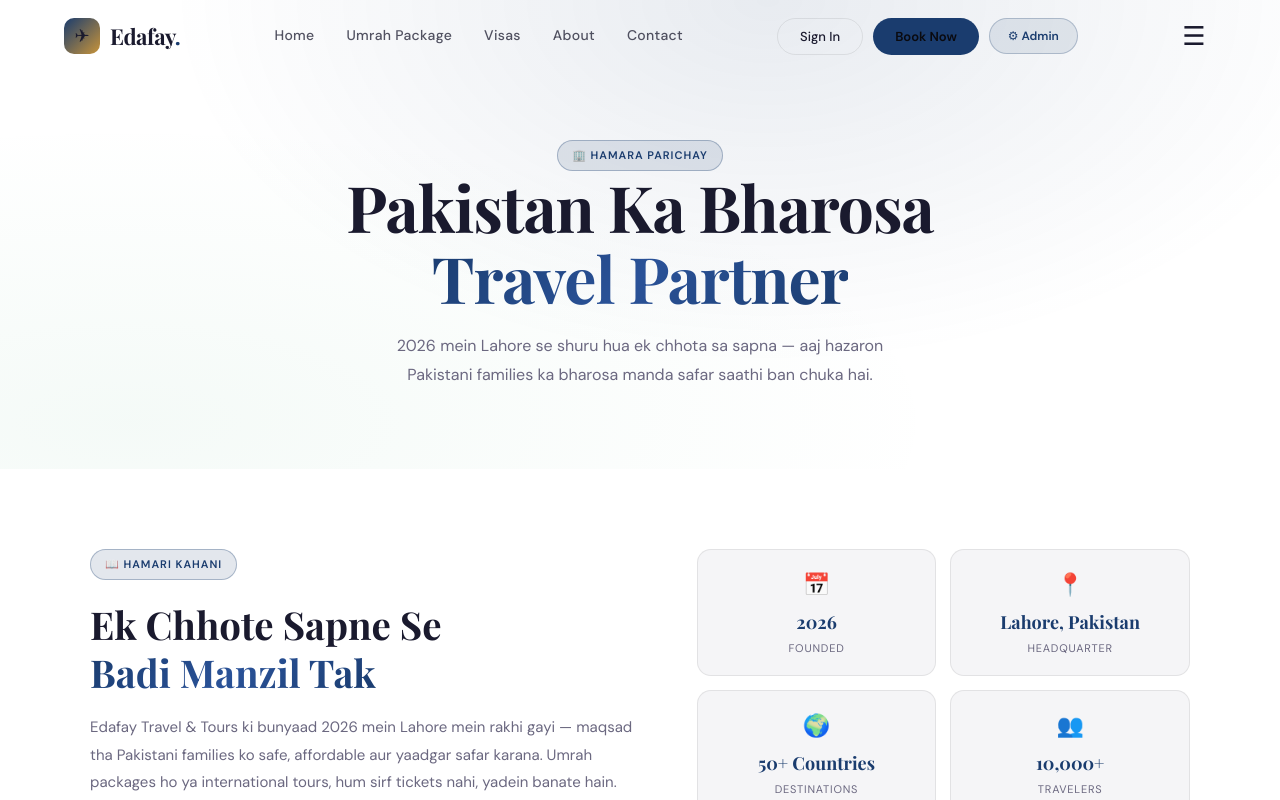
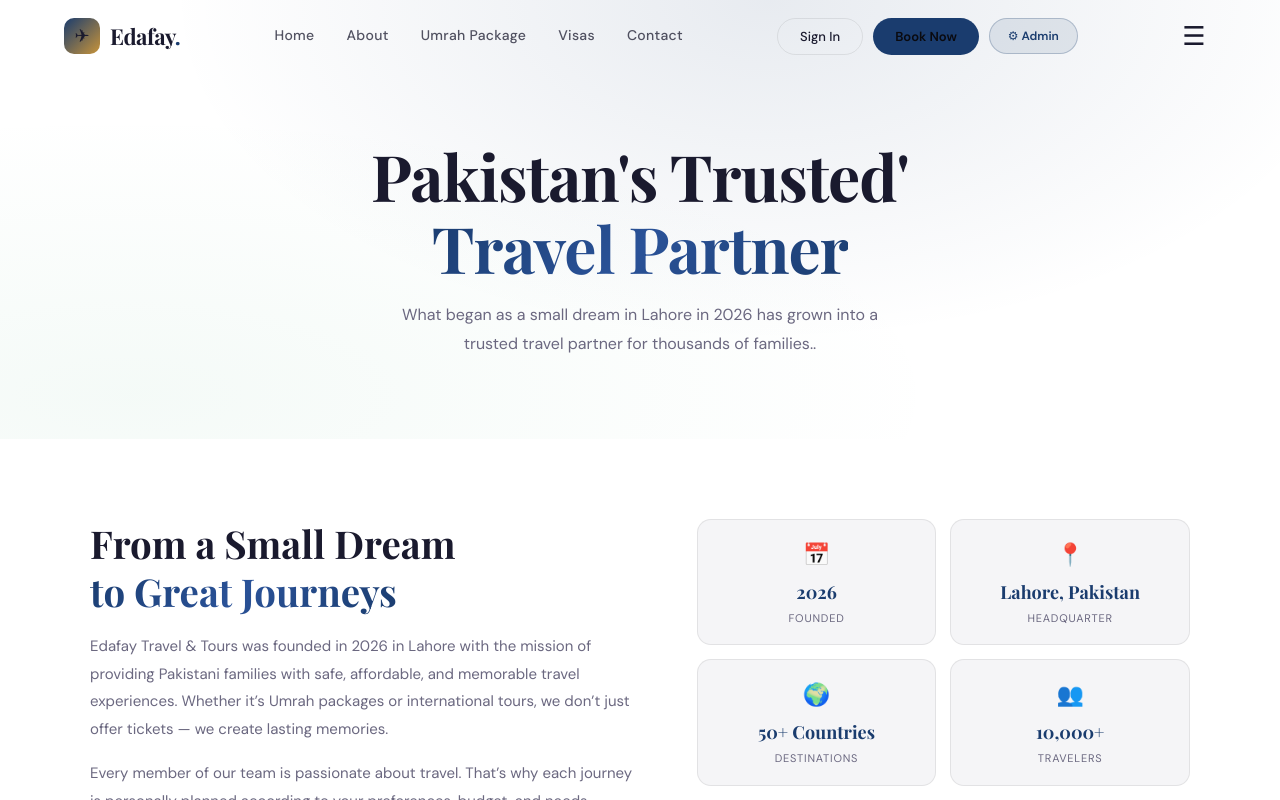
Before and after one commit to Bilalxmughal/EdafayTravels, a React (Vite) app: page / in a window 1280 px wide. Both pictures are taken after a click on the link "About". Shown: the top 800 px of the page. Built offline with nearby package versions, Linux system fonts and the light colour scheme; a web font is replaced by a local one.

Commit message:
About Page Updated

```diff
--- a/src/About.jsx
+++ b/src/About.jsx
@@ -7,26 +7,26 @@ import Footer from './Footer.jsx';
 // ─── Data ────────────────────────────────────────────────────────────────────
 const team = [
   {
-    name: "Ahmed Raza",
+    name: "Bilal Mughal",
     role: "Founder & CEO",
     img: "https://i.pravatar.cc/300?img=11",
-    desc: "10+ saal ke travel industry experience ke saath, Ahmed ne 2026 mein Edafay ki bunyaad rakhi.",
-    linkedin: "https://linkedin.com",
+    desc: "Bilal Mughal, with over a decade of experience in the travel industry, launched Edafay in 2026 to provide unforgettable journeys Pakistani families.",
+    linkedin: "https://linkedin.com/in/Bilalxmughal",
+    instagram: "https://instagram.com/Bilalxmughal",
+  },
+  {
+    name: "Adnan Malik",
+    role: "Head of Operations",
+    img: "https://i.pravatar.cc/300?img=47",
+    desc: "Adnan Malik is responsible for making every trip flawless — from operations to customer satisfaction.",
+    linkedin: "https://linkedin.com/in/adnanhayat",
     instagram: "https://instagram.com",
   },
   {
-    name: "Sara Fatima",
-    role: "Head of Operations",
-    img: "https://i.pravatar.cc/300?img=47",
-    desc: "Har trip ko flawless banana Sara ki zimmedari hai. Operations se le ke customer satisfaction tak.",
-    linkedin: "https://linkedin.com",
-    instagram: "https://instagram.com",
-  },
-  {
-    name: "Usman Tariq",
+    name: "Hassan Ali",
     role: "Lead Tour Manager",
     img: "https://i.pravatar.cc/300?img=33",
-    desc: "40+ countries explore kar chuke Usman har destination ke baare mein gehri jaankari rakhte hain.",
+    desc: "Having explored over 20 countries, Hassan Ali possesses in-depth knowledge of every destination.",
     linkedin: "https://linkedin.com",
     instagram: "https://instagram.com",
   },
@@ -71,14 +71,13 @@ export default function About() {
       <section className="ab-hero">
         <div className="ab-hero-glow" />
         <div className="ab-hero-inner">
-          <span className="ab-badge ab-fu">🏢 Hamara Parichay</span>
+
           <h1 className="ab-fu1" style={{ color: theme.text }}>
-            Pakistan Ka Bharosa<br />
+            Pakistan's Trusted'<br />
             <span className="ab-gold">Travel Partner</span>
           </h1>
           <p className="ab-fu2" style={{ color: theme.textMuted }}>
-            2026 mein Lahore se shuru hua ek chhota sa sapna — aaj hazaron Pakistani families
-            ka bharosa manda safar saathi ban chuka hai.
+            What began as a small dream in Lahore in 2026 has grown into a trusted travel partner for thousands of families..
           </p>
         </div>
       </section>
@@ -89,24 +88,21 @@ export default function About() {
 
           {/* Left — Story Text */}
           <div className="ab-about-text">
-            <span className="ab-badge" style={{ marginBottom: 20 }}>📖 Hamari Kahani</span>
+
             <h2 style={{
               fontFamily: "'Playfair Display',serif",
               fontSize: "clamp(26px,3vw,40px)",
               fontWeight: 700, lineHeight: 1.25,
               marginBottom: 18, color: theme.text,
             }}>
-              Ek Chhote Sapne Se<br />
-              <span className="ab-gold">Badi Manzil Tak</span>
+              From a Small Dream<br />
+              <span className="ab-gold">to Great Journeys</span>
             </h2>
             <p style={{ color: theme.textMuted, lineHeight: 1.85, fontSize: 15, marginBottom: 16 }}>
-              Edafay Travel & Tours ki bunyaad 2026 mein Lahore mein rakhi gayi — maqsad tha
-              Pakistani families ko safe, affordable aur yaadgar safar karana. Umrah packages ho
-              ya international tours, hum sirf tickets nahi, yadein banate hain.
+              Edafay Travel & Tours was founded in 2026 in Lahore with the mission of providing Pakistani families with safe, affordable, and memorable travel experiences. Whether it’s Umrah packages or international tours, we don’t just offer tickets — we create lasting memories.
             </p>
             <p style={{ color: theme.textMuted, lineHeight: 1.85, fontSize: 15 }}>
-              Hamari team ka har member travel ka shauqeen hai. Isliye aapka har safar personally
-              plan kiya jaata hai — aapki pasand, budget aur zaroorat ke mutabiq.
+              Every member of our team is passionate about travel. That’s why each journey is personally planned according to your preferences, budget, and needs.
             </p>
           </div>
 
@@ -129,13 +125,13 @@ export default function About() {
       {/* ── Team ── */}
       <section className="ab-section" style={{ background: theme.bgCard }}>
         <div style={{ textAlign: "center", marginBottom: 48 }}>
-          <span className="ab-badge" style={{ marginBottom: 16 }}>👥 Hamari Team</span>
+
           <h2 style={{
             fontFamily: "'Playfair Display',serif",
             fontSize: "clamp(26px,3.5vw,44px)",
             fontWeight: 700, color: theme.text,
           }}>
-            Log Jo Aapka <span className="ab-gold">Safar Banate Hain</span>
+            The People Who Make Your <span className="ab-gold">Journey</span>
           </h2>
         </div>
 
@@ -217,23 +213,21 @@ export default function About() {
       <section className="ab-cta">
         <div className="ab-cta-glow" />
         <div className="ab-cta-inner">
-          <span className="ab-badge" style={{ marginBottom: 20, display: "inline-flex" }}>
-            🚀 Shuru Karein
-          </span>
+
           <h2 style={{
             fontFamily: "'Playfair Display',serif",
             fontSize: "clamp(28px,3.5vw,48px)",
             fontWeight: 700, marginBottom: 16, color: theme.text,
           }}>
-            Aapka Agla Safar{" "}
-            <span className="ab-gold">Hamara Intezaar</span>{" "}
-            Kar Raha Hai
+            Your Next Trip{" "}
+            <span className="ab-gold">Waiting</span>{" "}
+            Our Expertise
           </h2>
           <p style={{
             color: theme.textMuted, maxWidth: 460,
             margin: "0 auto 36px", lineHeight: 1.75, fontSize: 15,
           }}>
-            Abhi contact karein aur apna personalized travel package tayaar karwaein.
+            Get in touch today to create your personalized travel package.
           </p>
           <div className="ab-cta-btns">
             <button
@@ -246,7 +240,7 @@ export default function About() {
               }}
               onMouseEnter={e => { e.currentTarget.style.transform = "translateY(-2px)"; e.currentTarget.style.boxShadow = "0 12px 35px rgba(26,60,110,0.4)"; }}
               onMouseLeave={e => { e.currentTarget.style.transform = ""; e.currentTarget.style.boxShadow = ""; }}
-            >📞 Abhi Contact Karein</button>
+            >Contact Us</button>
 
             <button
               onClick={() => window.location.hash = '#/destinations'}
@@ -259,7 +253,7 @@ export default function About() {
               }}
               onMouseEnter={e => { e.currentTarget.style.borderColor = theme.accent; e.currentTarget.style.color = theme.accent; }}
               onMouseLeave={e => { e.currentTarget.style.borderColor = theme.border; e.currentTarget.style.color = theme.text; }}
-            >🌍 Destinations Dekhein</button>
+            >All Destinations</button>
           </div>
         </div>
       </section>
--- a/src/Navbar.jsx
+++ b/src/Navbar.jsx
@@ -19,9 +19,9 @@ export default function Navbar() {
 
   const links = [
     { label: "Home",          hash: ""          },
+    { label: "About",         hash: "#/about"   },
     { label: "Umrah Package", hash: "#/umrah"   },
     { label: "Visas",         hash: "#/visas"   },
-    { label: "About",         hash: "#/about"   },
     { label: "Contact",       hash: "#/contact" },
   ];
 
```
